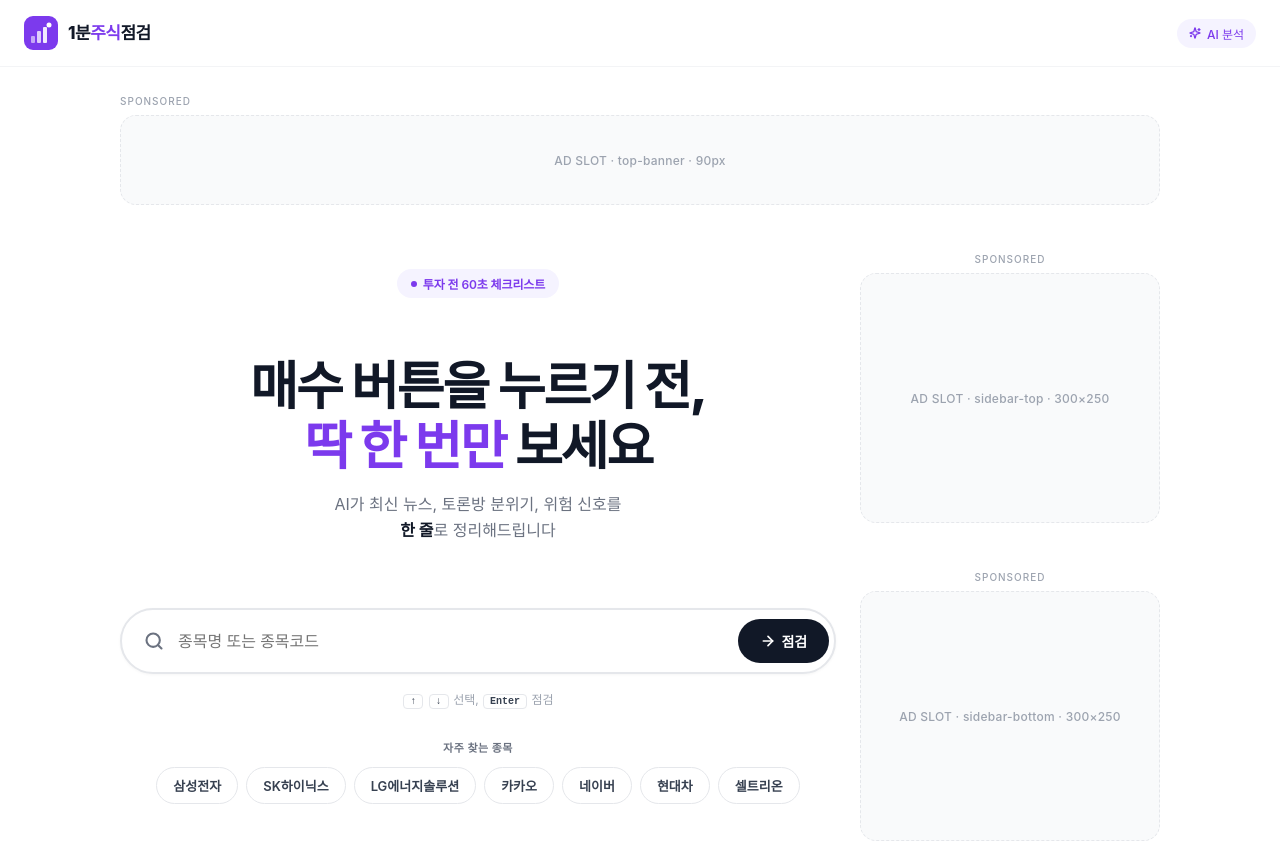
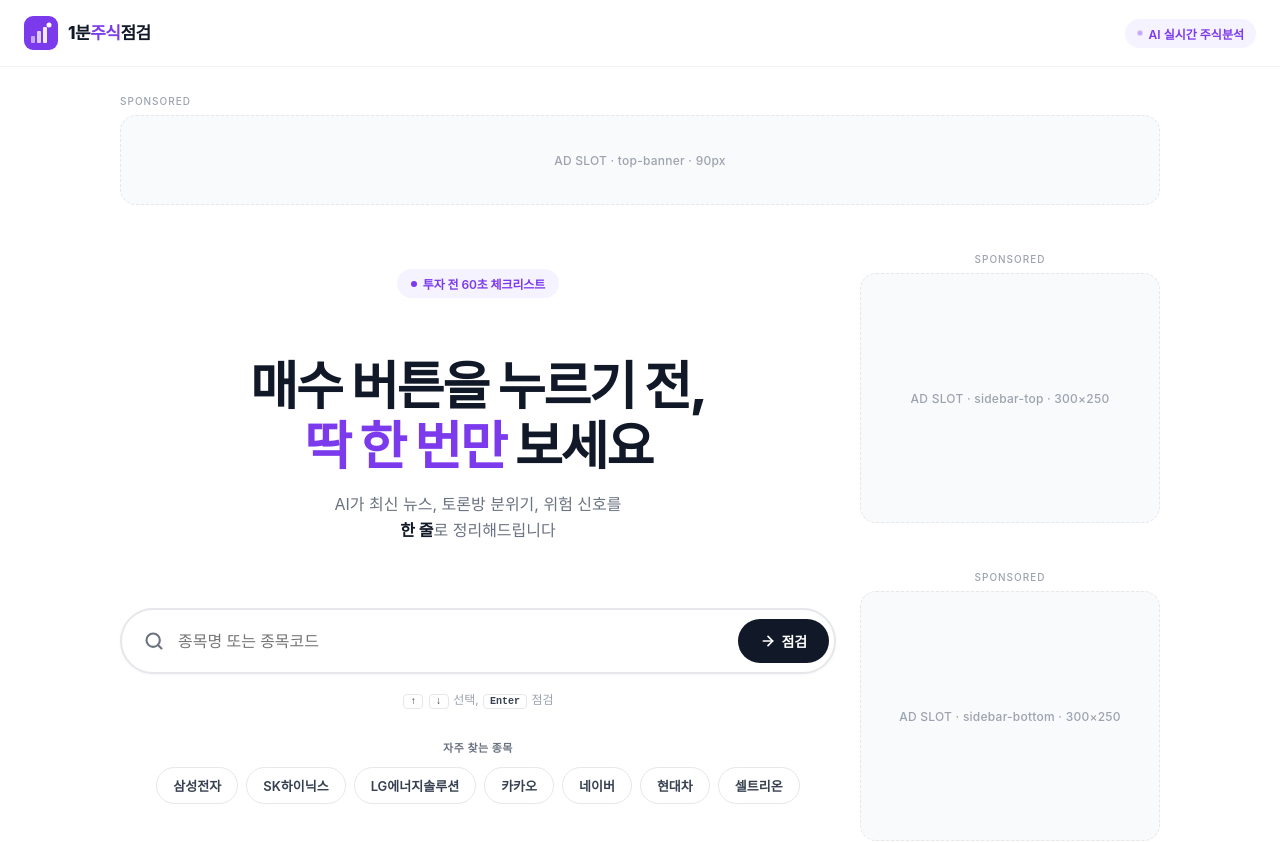
Before and after one commit to g33571-gif/stockcheck, a Next.js app: page / in a window 1280 px wide. Shown: the top 843 px of the page. Built offline with nearby package versions, Linux system fonts and the light colour scheme; a web font is replaced by a local one.

Commit message:
Update StockCheck.js

```diff
--- a/app/StockCheck.js
+++ b/app/StockCheck.js
@@ -253,12 +253,17 @@ export default function StockCheck() {
             <span>점검</span>
           </span>
         </Link>
-        <div style={{
-          fontSize: 12, color: C.muted, fontWeight: 500,
+<div style={{
+          fontSize: 12, color: C.muted, fontWeight: 600,
           padding: "6px 12px", background: C.primaryLight, color: C.primary,
           borderRadius: 999, display: "inline-flex", alignItems: "center", gap: 6,
         }}>
-          <Sparkles size={12} strokeWidth={2.5}/> AI 분석
+          <span style={{
+            width: 6, height: 6, borderRadius: "50%",
+            background: C.primary,
+            animation: "live-pulse 1.6s infinite",
+          }}/>
+          AI 실시간 주식분석
         </div>
       </header>
 
@@ -622,10 +627,13 @@ export default function StockCheck() {
         </div>
       </footer>
 
-      <style>{`
+<style>{`
         @keyframes spin { from { transform: rotate(0); } to { transform: rotate(360deg); } }
         .spin { animation: spin 1s linear infinite; }
-
+        @keyframes live-pulse {
+          0%, 100% { opacity: 1; transform: scale(1); }
+          50% { opacity: 0.4; transform: scale(0.85); }
+        }
         .hero-title {
           font-size: 44px;
         }
```
